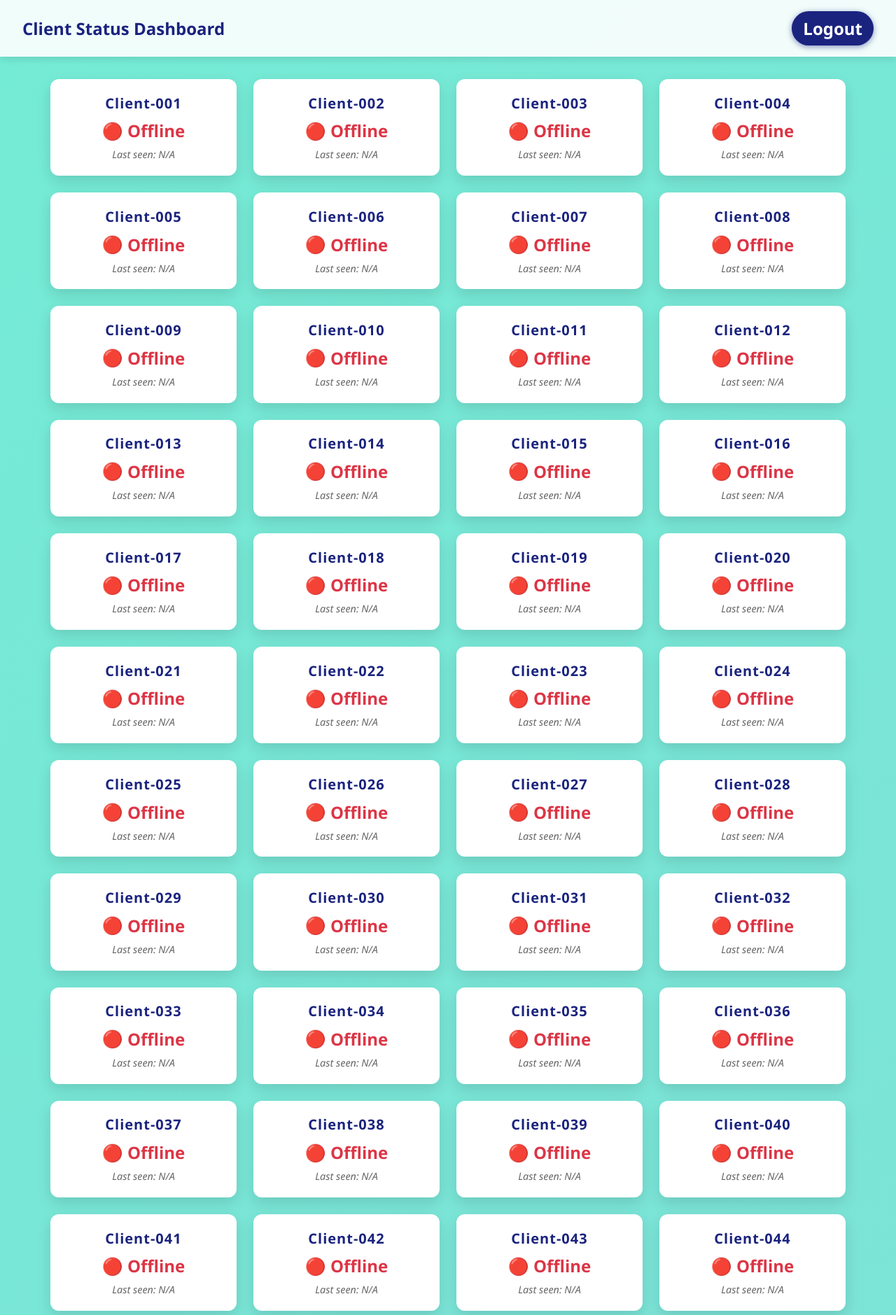
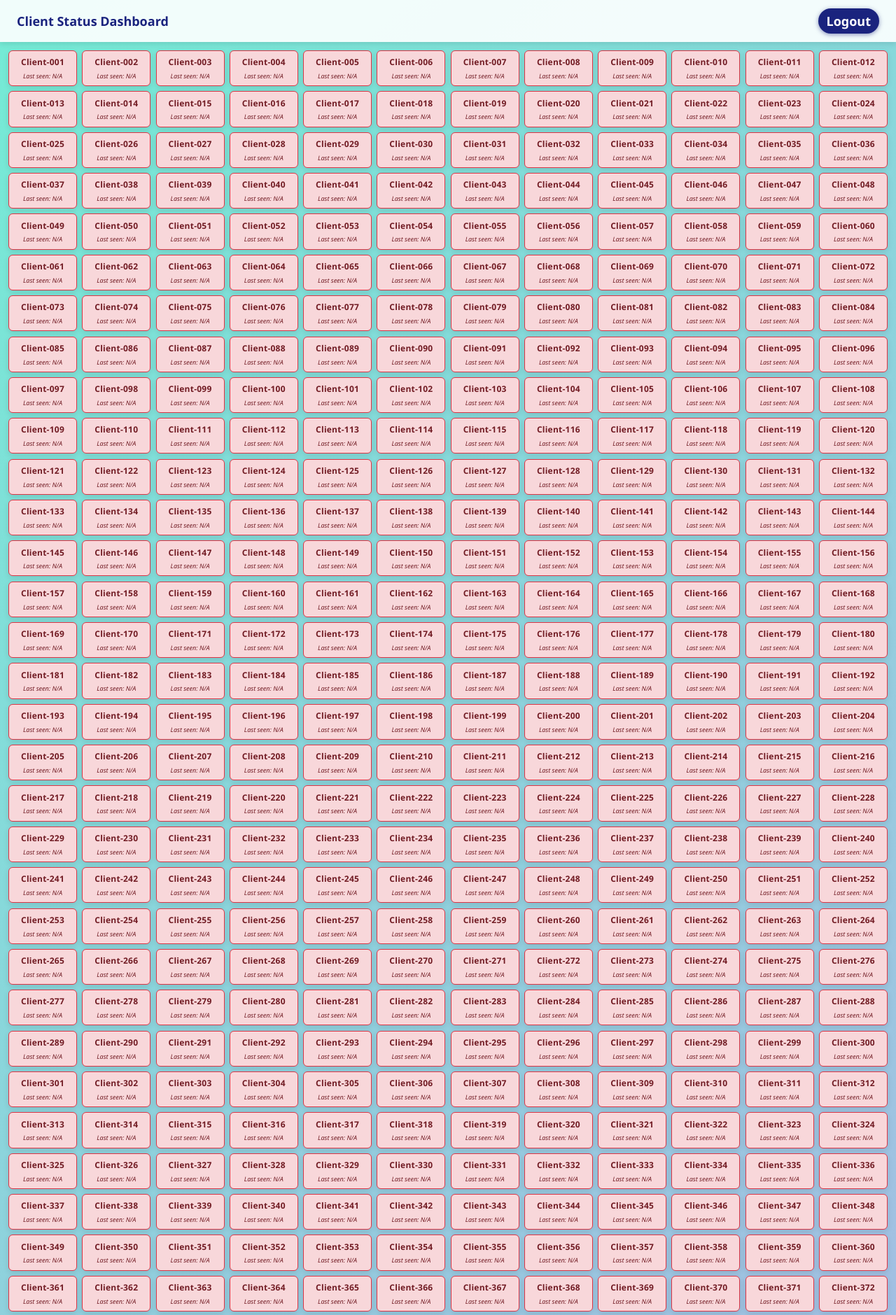
Before and after one commit to VenuJayrobotix/dashboard, a Flask app: page / in a window 1280 px wide. Shown: the top 1879 px of the page at 70% size. Run offline with Flask 2, Linux system fonts and the light colour scheme; the visitor is signed in with stand-in values (Sample User, id 1); some libraries are stand-ins or nearby versions.

Commit message:
Update dashboard.html

```diff
--- a/templates/dashboard.html
+++ b/templates/dashboard.html
@@ -6,7 +6,6 @@
   <title>Dashboard | Client Status</title>
   <script src="https://cdn.socket.io/4.7.1/socket.io.min.js" crossorigin="anonymous"></script>
   <style>
-    /* Reset & base */
     * {
       box-sizing: border-box;
     }
@@ -18,10 +17,11 @@
       min-height: 100vh;
       display: flex;
       flex-direction: column;
+      zoom: 0.75; /* Shrinks layout to fit more cards */
     }
 
     header {
-      background-color: rgba(255 255 255 / 0.9);
+      background-color: rgba(255, 255, 255, 0.9);
       padding: 1rem 2rem;
       display: flex;
       justify-content: space-between;
@@ -50,101 +50,76 @@
 
     main {
       flex-grow: 1;
-      padding: 2rem;
-      max-width: 1200px;
-      margin: 0 auto;
-      width: 100%;
+      padding: 1rem;
+      max-width: 100%;
+      overflow-y: auto;
     }
 
     .grid {
       display: grid;
-      grid-template-columns: repeat(auto-fill, minmax(220px, 1fr));
-      gap: 1.5rem;
+      grid-template-columns: repeat(auto-fill, minmax(120px, 1fr));
+      gap: 0.6rem;
     }
 
     .card {
-      background: white;
-      border-radius: 12px;
-      box-shadow: 0 8px 20px rgba(0, 0, 0, 0.12);
-      padding: 1.3rem 1.5rem;
+      border-radius: 8px;
+      box-shadow: 0 4px 12px rgba(0, 0, 0, 0.1);
+      padding: 0.6rem 0.8rem;
       display: flex;
       flex-direction: column;
       justify-content: center;
       align-items: center;
-      transition: transform 0.3s ease, box-shadow 0.3s ease;
+      transition: transform 0.2s ease, box-shadow 0.2s ease, background-color 0.3s ease, color 0.3s ease;
       cursor: default;
       user-select: none;
+      color: #333; /* default text color */
+      text-align: center;
     }
     .card:hover {
-      transform: translateY(-6px);
-      box-shadow: 0 16px 28px rgba(0, 0, 0, 0.25);
+      transform: translateY(-4px);
+      box-shadow: 0 10px 20px rgba(0, 0, 0, 0.2);
+    }
+
+    /* ONLINE */
+    .card.status-online {
+      background-color: #d4edda;  /* light green */
+      border: 1px solid #28a745;
+      color: #155724;
+    }
+
+    /* OFFLINE */
+    .card.status-offline {
+      background-color: #f8d7da;  /* light red */
+      border: 1px solid #dc3545;
+      color: #721c24;
     }
 
     .client-id {
       font-weight: 700;
-      font-size: 1.25rem;
-      color: #1a237e;
-      margin-bottom: 0.6rem;
-      letter-spacing: 0.05em;
-    }
-
-    .status {
-      font-weight: 700;
-      font-size: 1.5rem;
-      display: flex;
-      align-items: center;
-      gap: 0.4rem;
-    }
-    .status-online {
-      color: #28a745;
-    }
-    .status-offline {
-      color: #dc3545;
-    }
-    .status-icon {
-      font-size: 1.5rem;
-      line-height: 1;
+      font-size: 1rem;
+      margin-bottom: 0.4rem;
+      letter-spacing: 0.02em;
+      user-select: text; /* allow copying */
     }
 
     .last-seen {
-      margin-top: 0.5rem;
       font-style: italic;
-      font-size: 0.9rem;
-      color: #666;
+      font-size: 0.75rem;
+      user-select: none;
     }
 
-    /* Scrollbar styling for main */
-    main {
-      overflow-y: auto;
-    }
     main::-webkit-scrollbar {
-      width: 10px;
+      width: 8px;
     }
     main::-webkit-scrollbar-track {
       background: #f0f0f0;
-      border-radius: 10px;
     }
     main::-webkit-scrollbar-thumb {
       background: #888;
-      border-radius: 10px;
+      border-radius: 8px;
     }
     main::-webkit-scrollbar-thumb:hover {
       background: #555;
-    }
-
-    @media (max-width: 500px) {
-      .card {
-        padding: 1rem 1rem;
-      }
-      .client-id {
-        font-size: 1.1rem;
-      }
-      .status {
-        font-size: 1.2rem;
-      }
-      .last-seen {
-        font-size: 0.85rem;
-      }
     }
   </style>
 </head>
@@ -157,12 +132,16 @@
   <main>
     <div class="grid" id="clients-grid" role="list" aria-label="Clients Status List">
       {% for client in clients %}
-      <article class="card" id="{{ client.id }}" role="listitem" tabindex="0" aria-live="polite" aria-atomic="true" aria-relevant="all">
+      <article
+        class="card {% if client.status == '🟢 Online' %}status-online{% else %}status-offline{% endif %}"
+        id="{{ client.id }}"
+        role="listitem"
+        tabindex="0"
+        aria-live="polite"
+        aria-atomic="true"
+        aria-relevant="all"
+        aria-label="Client {{ client.id }} is {% if client.status == '🟢 Online' %}Online{% else %}Offline{% endif %}">
         <div class="client-id">{{ client.id }}</div>
-        <div class="status {% if client.status == '🟢 Online' %}status-online{% else %}status-offline{% endif %}">
-          <span class="status-icon" aria-hidden="true">{{ client.status.split(' ')[0] }}</span>
-          <span class="status-text">{{ client.status.split(' ')[1] }}</span>
-        </div>
         <div class="last-seen" aria-label="Last seen seconds ago">
           {% if client.last_seen_seconds_ago is not none %}
             Last seen: {{ client.last_seen_seconds_ago }} seconds ago
@@ -187,42 +166,30 @@
       const card = document.getElementById(client_id);
       if (!card) return;
 
-      // Update status text & icon
-      const statusDiv = card.querySelector('.status');
-      const iconSpan = statusDiv.querySelector('.status-icon');
-      const textSpan = statusDiv.querySelector('.status-text');
-      const lastSeenDiv = card.querySelector('.last-seen');
-
       if (status.startsWith('🟢')) {
-        statusDiv.classList.add('status-online');
-        statusDiv.classList.remove('status-offline');
+        card.classList.add('status-online');
+        card.classList.remove('status-offline');
       } else {
-        statusDiv.classList.add('status-offline');
-        statusDiv.classList.remove('status-online');
+        card.classList.add('status-offline');
+        card.classList.remove('status-online');
       }
 
-      iconSpan.textContent = status.split(' ')[0];
-      textSpan.textContent = status.split(' ')[1];
+      const lastSeenDiv = card.querySelector('.last-seen');
       lastSeenDiv.textContent = status.startsWith('🟢') ? 'Last seen: 0 seconds ago' : 'Last seen: N/A';
     });
 
-    // Optional: Increment last_seen_seconds_ago for online clients every second
     setInterval(() => {
       const cards = document.querySelectorAll('.card');
       cards.forEach(card => {
-        const statusDiv = card.querySelector('.status');
-        if (statusDiv.classList.contains('status-online')) {
+        if (card.classList.contains('status-online')) {
           const lastSeenDiv = card.querySelector('.last-seen');
           const match = lastSeenDiv.textContent.match(/(\d+) seconds ago/);
           if (match) {
             let seconds = parseInt(match[1]);
             seconds++;
             if (seconds > 30) {
-              // Mark offline after 30 seconds locally; server will sync soon
-              statusDiv.classList.remove('status-online');
-              statusDiv.classList.add('status-offline');
-              statusDiv.querySelector('.status-icon').textContent = '🔴';
-              statusDiv.querySelector('.status-text').textContent = 'Offline';
+              card.classList.remove('status-online');
+              card.classList.add('status-offline');
               lastSeenDiv.textContent = 'Last seen: N/A';
             } else {
               lastSeenDiv.textContent = `Last seen: ${seconds} seconds ago`;
```
